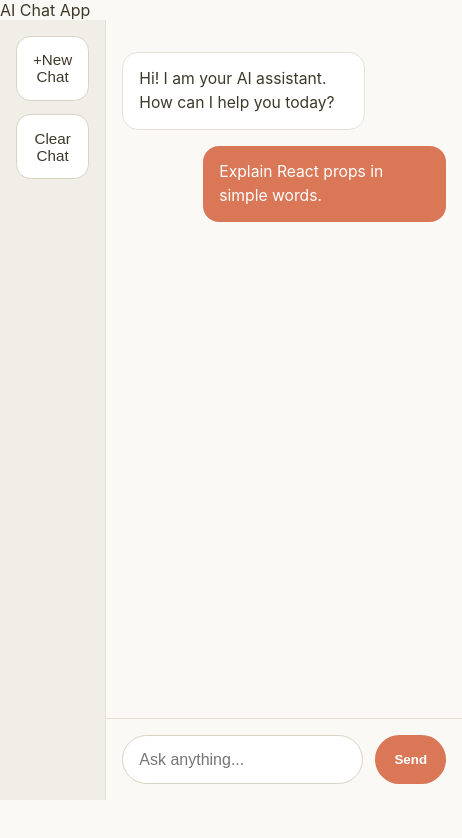
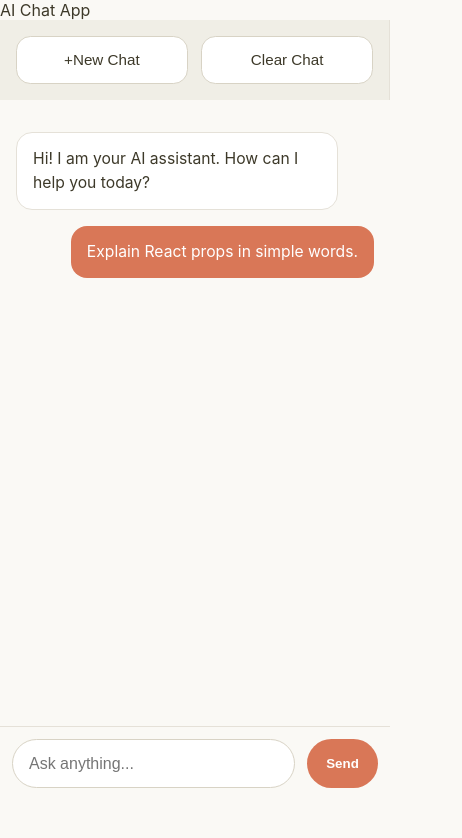
Before and after one commit to Ujjwal-Darnal/AI-Chat-App, a React (Vite) app: page / in a window 390 px wide. Shown: the top 838 px of the page, 462 px wide, since content can reach past the window. Built offline with nearby package versions, Linux system fonts and the light colour scheme.

Commit message:
Complete responsive chat interface

```diff
--- a/src/styles/App.css
+++ b/src/styles/App.css
@@ -18,3 +18,8 @@ body {
   display: flex;
   min-height: calc(100vh - 4rem);
 }
+@media (max-width: 768px) {
+  .app-layout {
+    flex-direction: column;
+  }
+}
--- a/src/styles/ChatInput.css
+++ b/src/styles/ChatInput.css
@@ -42,3 +42,8 @@
   background-color: #d8d3c5;
   cursor: not-allowed;
 }
+@media (max-width: 768px) {
+  .chat-input {
+    padding: 0.75rem;
+  }
+}
--- a/src/styles/MessageBubble.css
+++ b/src/styles/MessageBubble.css
@@ -22,3 +22,8 @@
   background-color: #d97757;
   color: #ffffff;
 }
+@media (max-width: 768px) {
+  .message {
+    max-width: 90%;
+  }
+}
--- a/src/styles/Sidebar.css
+++ b/src/styles/Sidebar.css
@@ -26,3 +26,15 @@
   border-color: #d97757;
   color: #ffffff;
 }
+
+@media (max-width: 768px) {
+  .sidebar {
+    width: 100%;
+    flex-direction: row;
+    justify-content: space-between;
+  }
+
+  .sidebar button {
+    flex: 1;
+  }
+}
```
